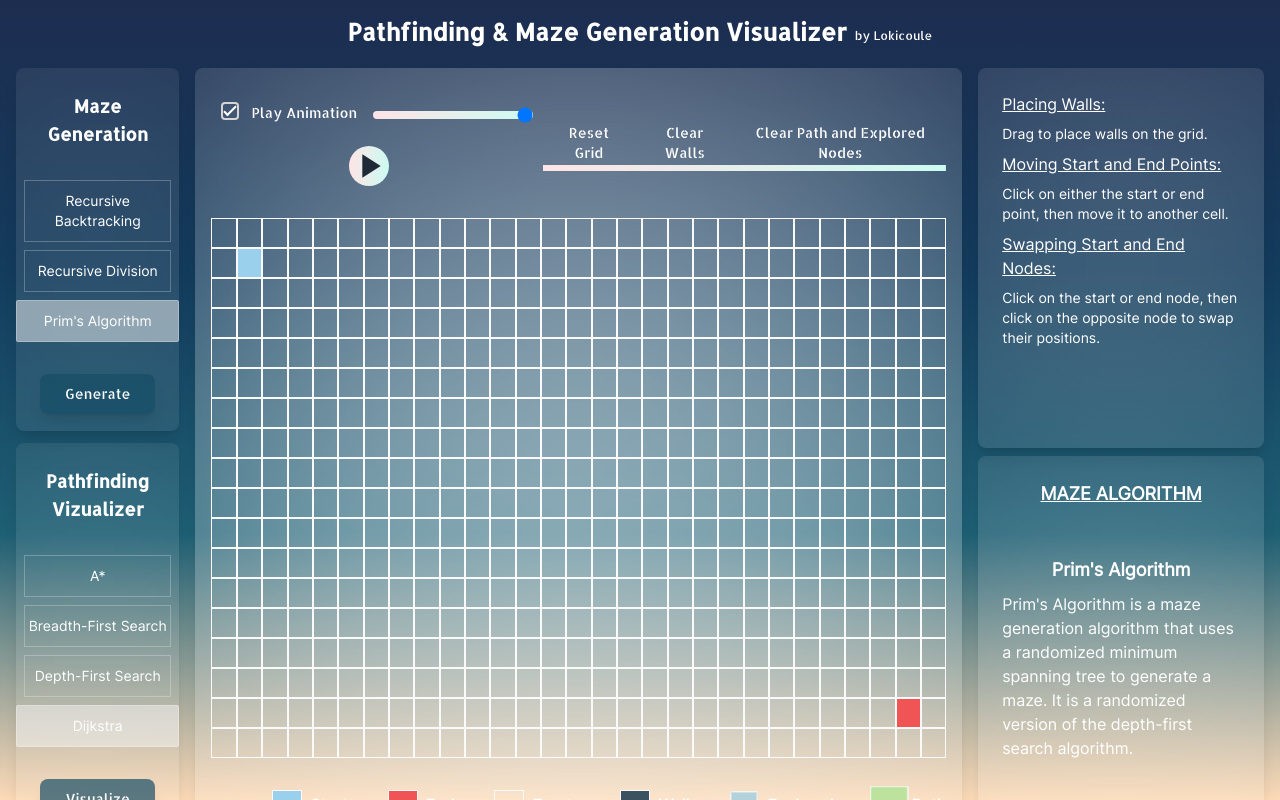
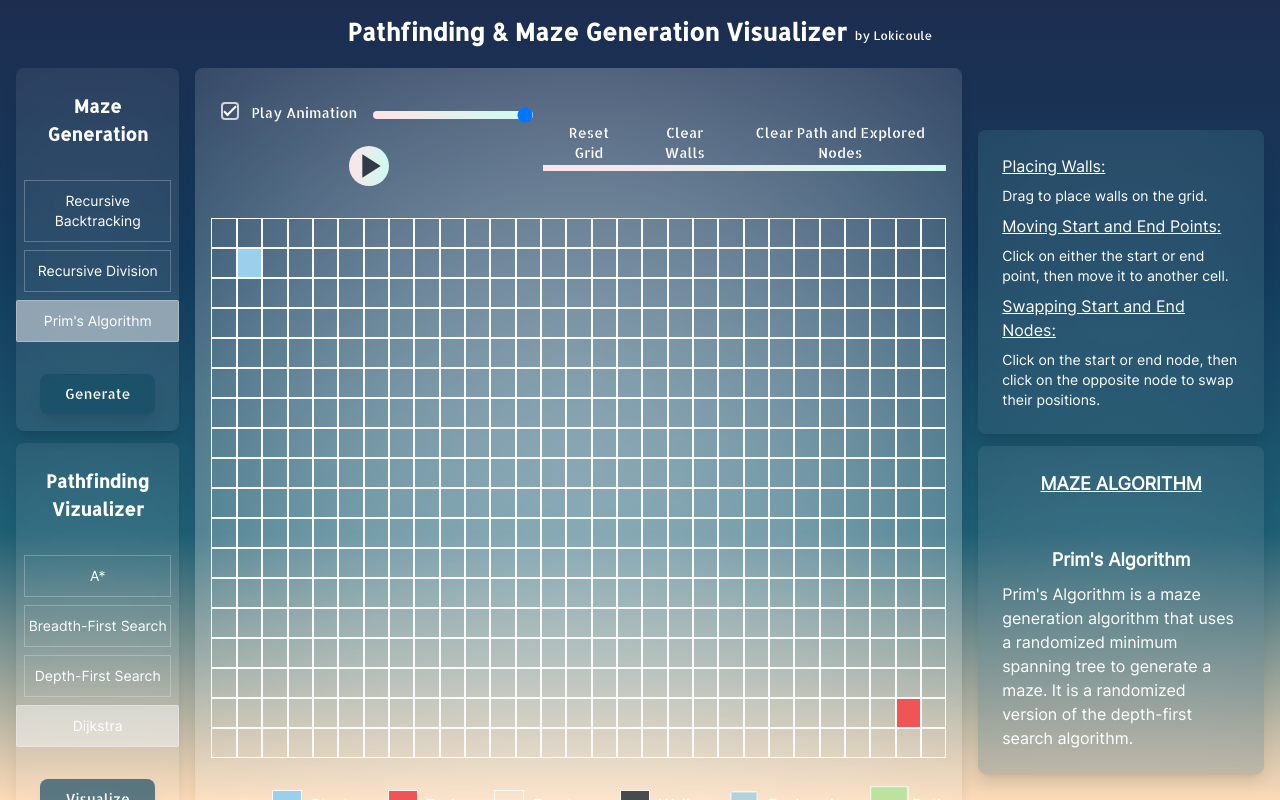
Before and after one commit to Lokicoule/pathfinding-viewer, a React (Vite) app: page / in a window 1280 px wide. Built offline with nearby package versions, Linux system fonts and the light colour scheme.

Commit message:
style: update wall color

```diff
--- a/src/presentation/components/molecules/animation/AnimationControlButton.tsx
+++ b/src/presentation/components/molecules/animation/AnimationControlButton.tsx
@@ -29,8 +29,12 @@ const AnimationControlButton: React.FC<AnimationControlButtonProps> = ({
 
   return isVisible ? (
     <Tooltip text={tooltipText}>
-      <Button disabled={isDisabled} onClick={sendPlaybackCommand} className="disabled:opacity-50 disabled:pointer-events-none disabled:cursor-not-allowed disabled:hidden">
-        <IconComponent className="w-10 h-10 text-gray-800 hover:text-white cursor-pointer bg-gradient-to-r from-rose-100 to-teal-100 hover:from-rose-200 hover:to-teal-200 rounded-full " />
+      <Button
+        disabled={isDisabled}
+        onClick={sendPlaybackCommand}
+        className="disabled:opacity-50 disabled:pointer-events-none disabled:cursor-not-allowed disabled:hidden"
+      >
+        <IconComponent className="w-10 h-10 text-[#313b48] hover:text-white cursor-pointer bg-gradient-to-r from-rose-100 to-teal-100 hover:from-rose-200 hover:to-teal-200 rounded-full " />
       </Button>
     </Tooltip>
   ) : null;
--- a/src/presentation/components/molecules/cell/NodeCell.css
+++ b/src/presentation/components/molecules/cell/NodeCell.css
@@ -28,7 +28,8 @@
 }
 
 .cell.wall {
-  background-color: #3b5360;
+  background-color: #1b2430;
+  opacity: 0.8;
 }
 
 .cell.bounding {
--- a/src/presentation/components/molecules/user-guide/UserGuide.tsx
+++ b/src/presentation/components/molecules/user-guide/UserGuide.tsx
@@ -4,7 +4,10 @@ type UserGuideComponent = React.FC;
 
 const UserGuide: UserGuideComponent = () => {
   return (
-    <Card isBlurred className="rounded-lg w-full px-0 overflow-y-auto h-1/2">
+    <Card
+      isBlurred
+      className="rounded-lg w-full overflow-y-auto bg-opacity-40 overflow-y-auto bg-[#184d67]"
+    >
       <Card.Body className="flex flex-col space-y-4 px-4 py-5 sm:p-6 ">
         <div className="flex flex-col space-y-2 justify-between text-white">
           <h2 className="text-md underline">Placing Walls:</h2>
--- a/src/presentation/components/organisms/algorithm/AlgorithmDescriptor.tsx
+++ b/src/presentation/components/organisms/algorithm/AlgorithmDescriptor.tsx
@@ -14,7 +14,7 @@ export const AlgorithmDescriptor = () => {
   return (
     <Card
       isBlurred
-      className="rounded-lg w-full bg-opacity-50 overflow-y-auto h-1/2"
+      className="rounded-lg w-full bg-opacity-20 overflow-y-auto bg-[#184d67]"
     >
       <Card.Header className="flex flex-col space-y-4 px-4 py-5 sm:p-6 ">
         <h1 className="text-lg font-semibold text-white text-center underline uppercase">
--- a/src/presentation/components/templates/Layout.tsx
+++ b/src/presentation/components/templates/Layout.tsx
@@ -60,7 +60,7 @@ const Layout: LayoutComponent = ({ children }) => {
             className="flex w-80 h-full z-10 hidden md:flex"
           >
             <div className="w-full flex mx-auto pr-4 py-4">
-              <div className="w-full flex flex-col items-center space-y-2">
+              <div className="w-full flex flex-col items-center  md:justify-center space-y-3">
                 <UserGuide />
                 <AlgorithmDescriptor />
               </div>
```
